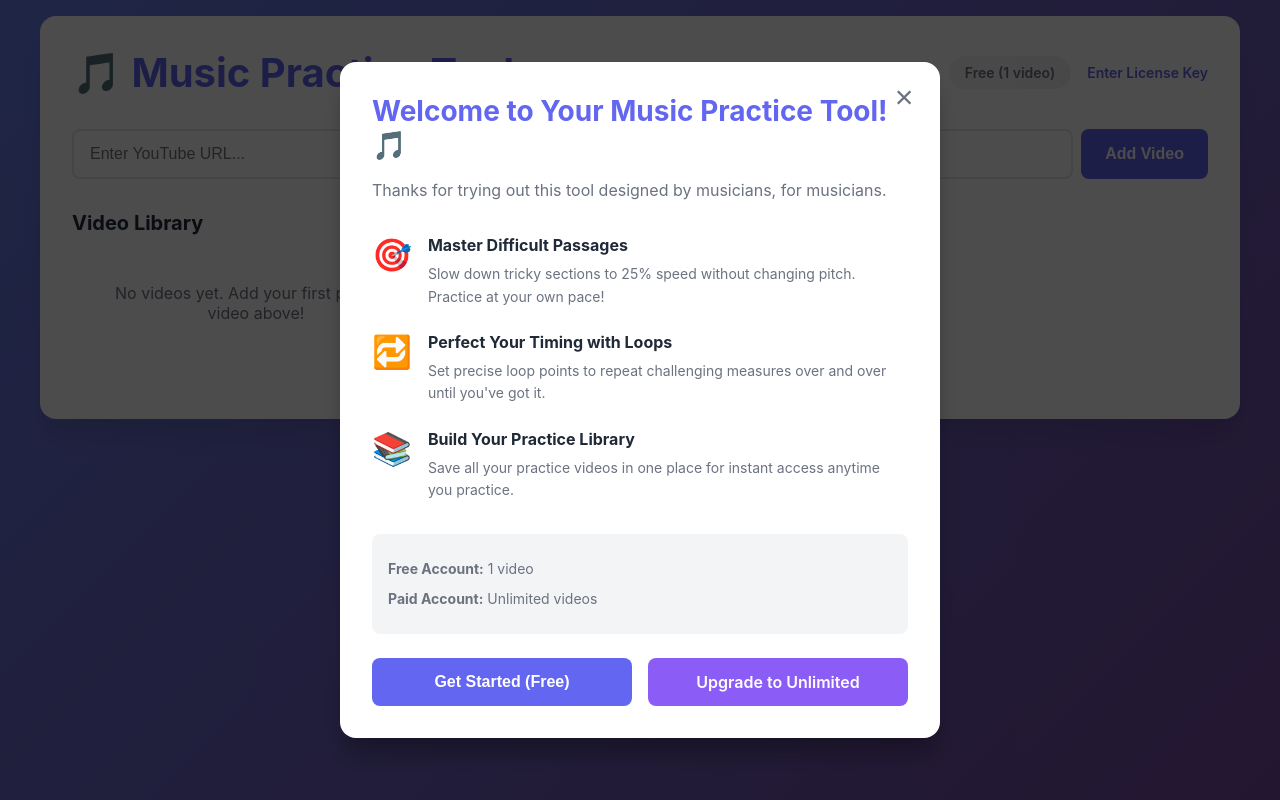
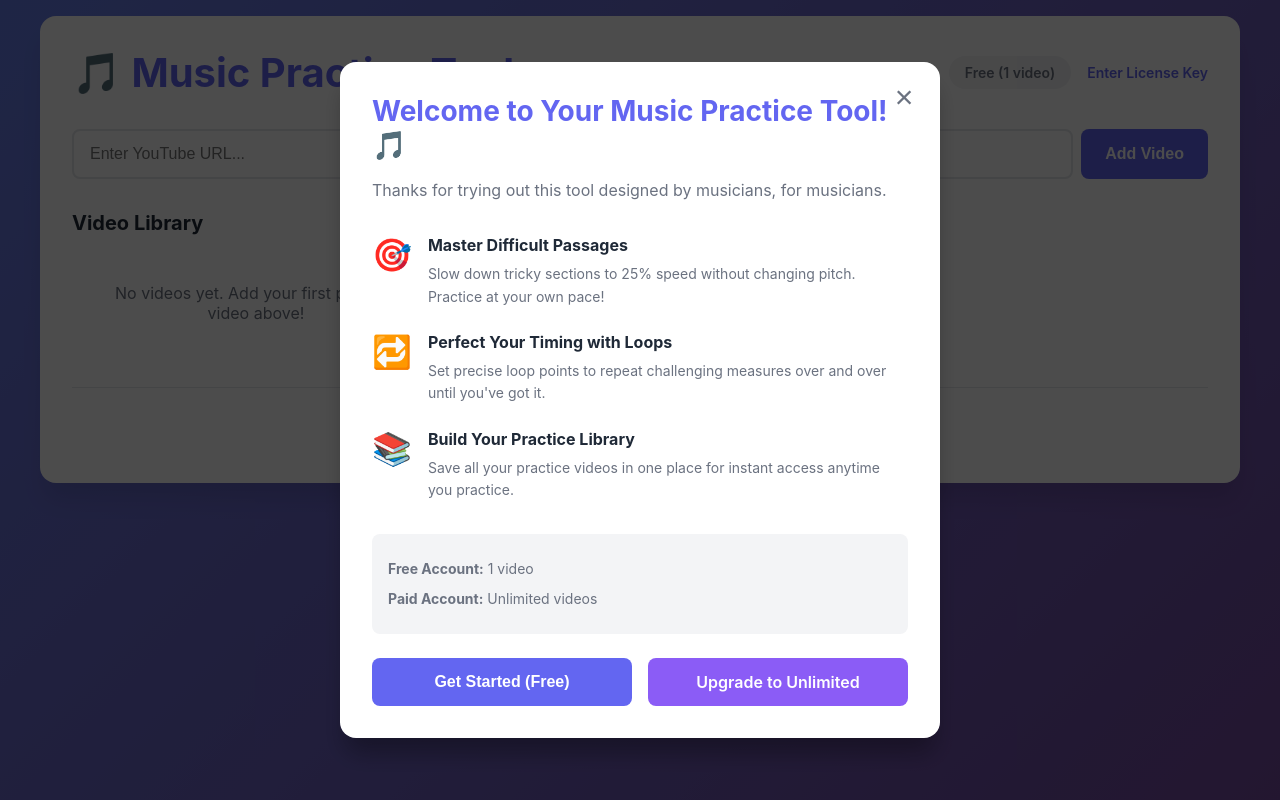
Before and after one commit to dancourse/Music-practice-slow, a plain HTML site: page index.html in a window 1280 px wide. Drawn offline with Linux system fonts and the light colour scheme.

Commit message:
Add version number display (v0.1.0)
Added footer with version number for tracking deployed versions

🤖 Generated with [Claude Code](https://claude.com/claude-code)

Co-Authored-By: Claude Sonnet 4.5 <noreply@anthropic.com>

```diff
--- a/index.html
+++ b/index.html
@@ -166,6 +166,11 @@
                 </div>
             </div>
         </section>
+
+        <!-- Footer with Version -->
+        <footer class="app-footer">
+            <p class="version">v0.1.0</p>
+        </footer>
     </div>
 
     <!-- Confetti Canvas -->
--- a/styles.css
+++ b/styles.css
@@ -717,6 +717,24 @@ a {
 }
 
 /* ==================== */
+/* Footer               */
+/* ==================== */
+
+.app-footer {
+    text-align: center;
+    padding: 2rem 0 1rem;
+    margin-top: 2rem;
+    border-top: 1px solid var(--border-color);
+}
+
+.app-footer .version {
+    font-size: 0.75rem;
+    color: var(--text-secondary);
+    opacity: 0.6;
+    margin: 0;
+}
+
+/* ==================== */
 /* Header Enhancements  */
 /* ==================== */
 
```
